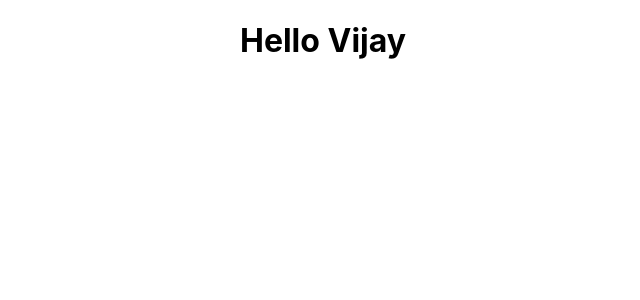
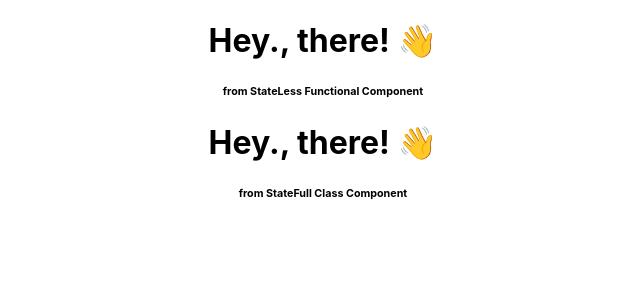
Before and after one commit to vijayinyoutube/React_HelloWorld, a React (Create React App) app: page / in a window 1280 px wide. Shown: the top 300 px of the page, without its empty margins (317-957 px from the left). Built offline with nearby package versions, Linux system fonts and the light colour scheme.

Commit message:
SFC | SCC

```diff
--- a/src/App.js
+++ b/src/App.js
@@ -1,12 +1,14 @@
 import React from "react";
 import logo from "./logo.svg";
 import "./App.css";
-import Greet from "./components/Greet";
+import Greet from "./components/Greet.jsx";
+import Welcome from "./components/Welcome.jsx";
 
 function App() {
   return (
     <div className="App">
       <Greet />
+      <Welcome />
     </div>
   );
 }
--- a/src/components/Greet.js
+++ /dev/null
@@ -1,7 +0,0 @@
-import React, { Component } from "react";
-
-const Greet = () => {
-  return <h1>Hello Vijay</h1>;
-};
-
-export default Greet;
--- /dev/null
+++ b/src/components/Greet.jsx
@@ -0,0 +1,12 @@
+import React, { Component } from "react";
+
+const Greet = () => {
+  return (
+    <React.Fragment>
+      <h1>Hey., there! 👋</h1>
+      <h6>from StateLess Functional Component</h6>
+    </React.Fragment>
+  );
+};
+
+export default Greet;
--- /dev/null
+++ b/src/components/Welcome.jsx
@@ -0,0 +1,15 @@
+import React, { Component } from "react";
+
+class Welcome extends Component {
+  state = {};
+  render() {
+    return (
+      <React.Fragment>
+        <h1>Hey., there! 👋</h1>
+        <h6>from StateFull Class Component</h6>
+      </React.Fragment>
+    );
+  }
+}
+
+export default Welcome;
```
Also changed, not shown: 1 other file (tests, documents, lock files or other folders).
